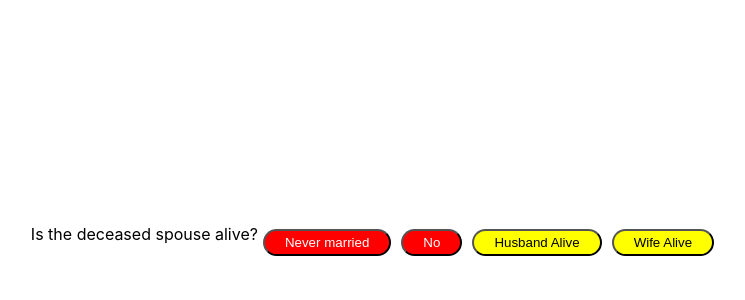
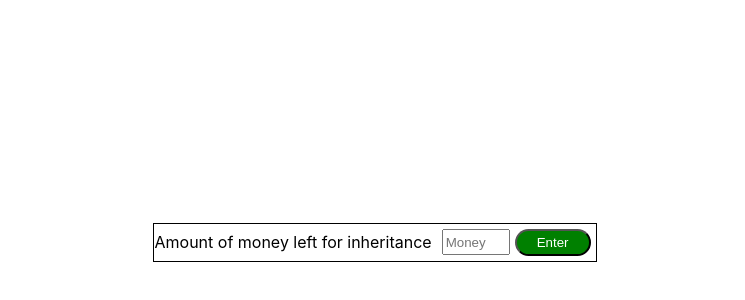
Before and after one commit to KamalRaghe/Masjid-Al-Istiqamah, a React (Create React App) app: page / in a window 1280 px wide. Shown: the part 158-458 px from the top of the page, without its empty margins (265-1010 px from the left). Built offline with nearby package versions, Linux system fonts and the light colour scheme.

Commit message:
So close

```diff
--- a/src/App.css
+++ b/src/App.css
@@ -14,6 +14,7 @@
 .question{
   display: flex;
   justify-content: space-between;
+  align-items: center;
   flex-wrap: wrap;
 }
 
--- a/src/App.jsx
+++ b/src/App.jsx
@@ -1,11 +1,12 @@
 import logo from './logo.svg';
 import './App.css';
-import { useCallback, useEffect, useState } from 'react';
+import {useEffect, useState } from 'react';
 import AOS from 'aos';
 import 'aos/dist/aos.css';
 
 function App() {
-  const [count, setCount] = useState(1)
+  const [count, setCount] = useState(0)
+  const [money, setMoney] = useState(0)
   const [husband, setHusband] = useState(0)
   const [wife, setWife] = useState(0)
   const [daughter, setDaughter] = useState(0)
@@ -37,6 +38,12 @@ function App() {
 
   return (
     <div className="App">
+        {count === 0 && <div className='question' style={{border:'1px solid black'}} data-aos="fade-up-right" data-aos-duration="3000">
+          <div style={{paddingRight:'10px'}}>Amount of money left for inheritance</div>
+          <input style={{width:'60px',height:'20px'}} placeholder='Money' type="number" onChange={e => {setMoney(e.target.value)}}/>
+          <button className='center green' onClick={() => setCount(1)}>Enter</button>
+        </div>}
+
         {count === 1 && <div className='question' data-aos="fade-up-right" data-aos-duration="3000">
           Is the deceased spouse alive?
           <button className='red' onClick={()=>{setCount(6)}}>Never married</button>
@@ -108,12 +115,13 @@ function App() {
         </div>}
 
         {count === 10 && <div>
-           {husband !== 0 && <div>Husband cut: {husband}</div> }
-           {wife !== 0 && <div>Wife cut: {wife}</div> }
-           {father === 1/6 && <div>Father cut: {father}</div> }
-           {mother !== 0 && <div>Mother cut: {mother}</div> }
-           {grandmother !== 0 && <div>GrandMothers cut: {grandmother}</div> }
-           {grandfather !== 0 && <div>Paternal Grandfather cut: {grandfather}</div> }
+           {husband !== 0 && <div>Husband cut: {(money*husband).toFixed(2)}</div> }
+           {wife !== 0 && <div>Wife cut: {(money*wife).toFixed(2)}</div> }
+           {father === 1/6 && <div>Father cut: {(money*father).toFixed(2)}</div> }
+           {mother !== 0 && <div>Mother cut: {(money*mother).toFixed(2)}</div> }
+           {grandmother !== 0 && <div>GrandMothers cut: {(money*grandmother).toFixed(2)}</div> }
+           {grandfather !== 0 && <div>Paternal Grandfather cut: {(money*grandfather).toFixed(2)}</div>}
+           {son >= 1 && <div>Son cut: {money-(money*husband+money*wife+money*father+money*mother+money*grandmother+money*grandfather).toFixed(2)} </div>}
         </div>}
     </div>
   );
```
